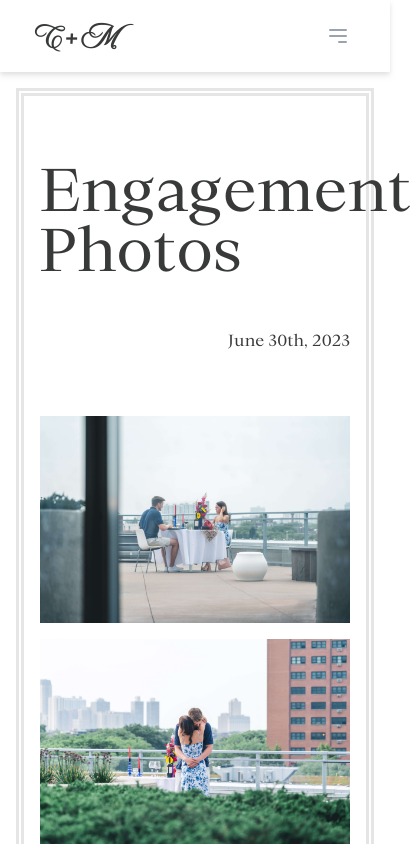
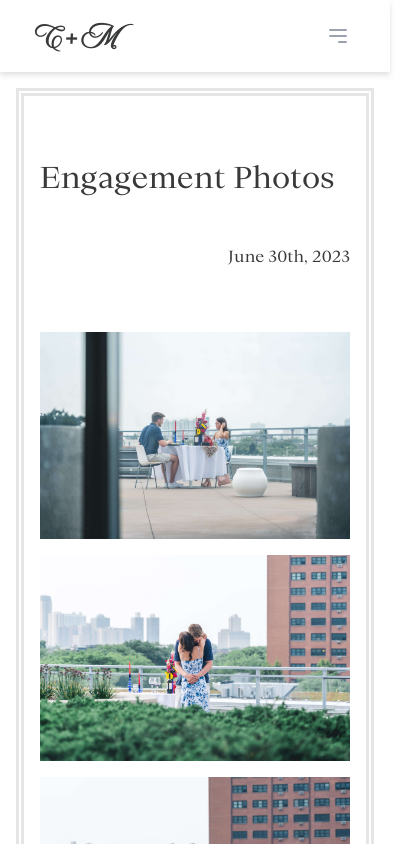
Before and after one commit to mhlauf1/clare-and-mike, a Next.js app: page /photos in a window 390 px wide. Shown: the top 844 px of the page, 411 px wide, since content can reach past the window. Built offline with nearby package versions, Linux system fonts and the light colour scheme.

Commit message:
fixing scroll on choice selection rsvp

```diff
--- a/app/photos/page.tsx
+++ b/app/photos/page.tsx
@@ -9,7 +9,7 @@
     <div className="border-double-outline m-4">
       <section className="my-16 lg:my-32 px-4">
         <div className="container flex flex-col mx-auto">
-          <h2 className="text-6xl">Engagement Photos</h2>
+          <h2 className="text-3xl sm:text-4xl md:text-5xl lg:text-6xl">Engagement Photos</h2>
           <p className="mt-12 flex justify-end">June 30th, 2023</p>
         </div>
         <div className="grid mt-16 gap-4 h-auto relative grid-cols-1 md:grid-cols-2 lg:grid-cols-3">
--- a/components/rspv/DetailsEntryStep.tsx
+++ b/components/rspv/DetailsEntryStep.tsx
@@ -43,7 +43,7 @@
   };
   useEffect(() => {
     window.scrollTo(0, 0); // Scroll to the top of the page
-  })
+  }, [])
 
 
   return (
```
